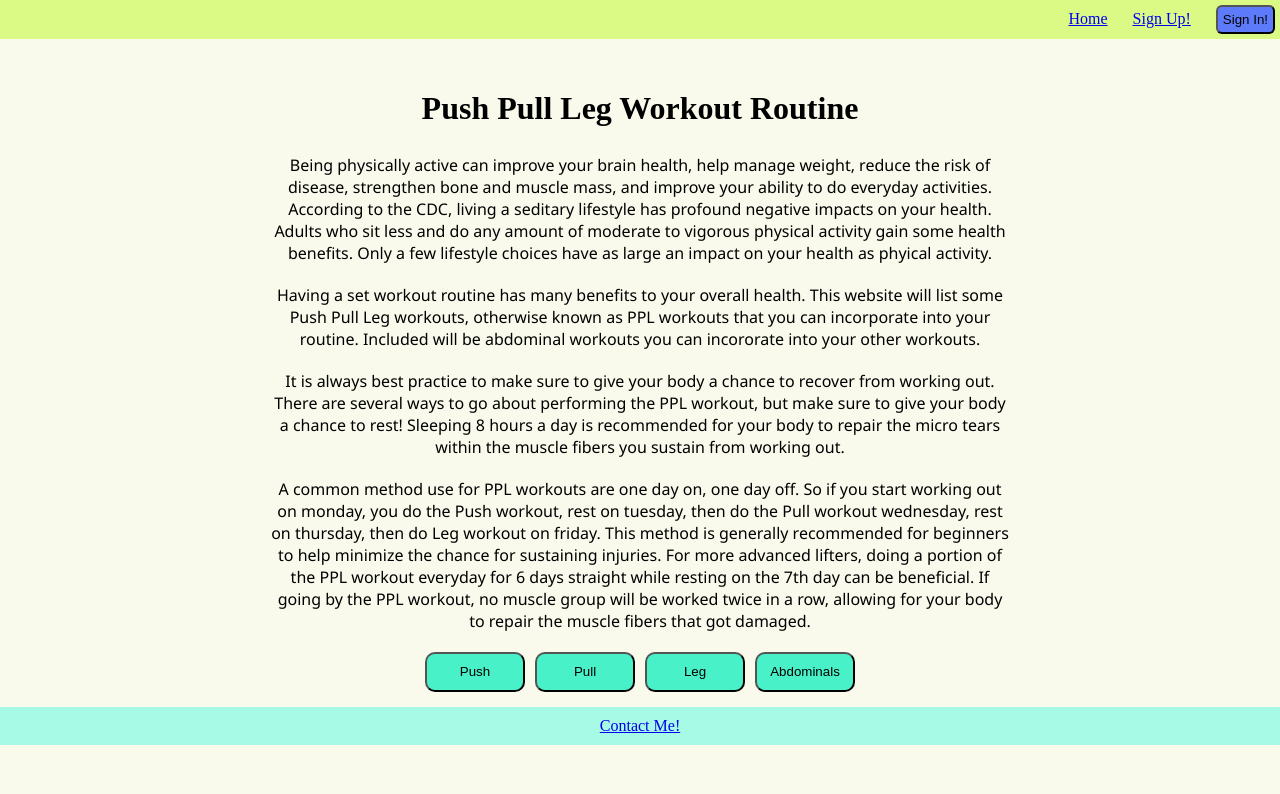
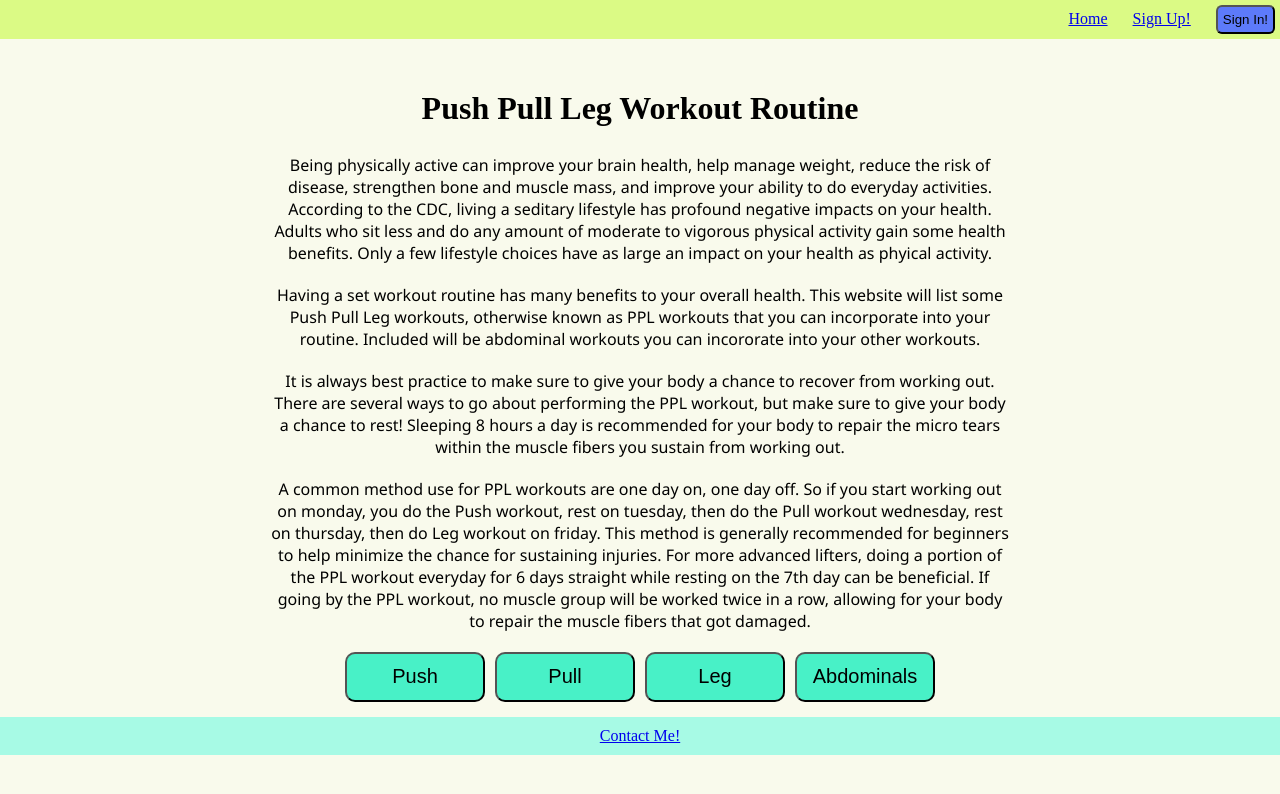
Before and after one commit to Codingisfun190/finalproject, a React (Create React App) app: page / in a window 1280 px wide. Shown: the top 794 px of the page. Built offline with nearby package versions, Linux system fonts and the light colour scheme.

Commit message:
made buttons bigger

```diff
--- a/src/App.css
+++ b/src/App.css
@@ -92,8 +92,9 @@ h1 {
   padding: 5px;
   margin: 5px;
   border-radius: 10px;
-  height: 40px;
-  width: 100px;
+  height: 50px;
+  width: 140px;
+  font-size: 20px;
 }
 
 .button:hover {
```
